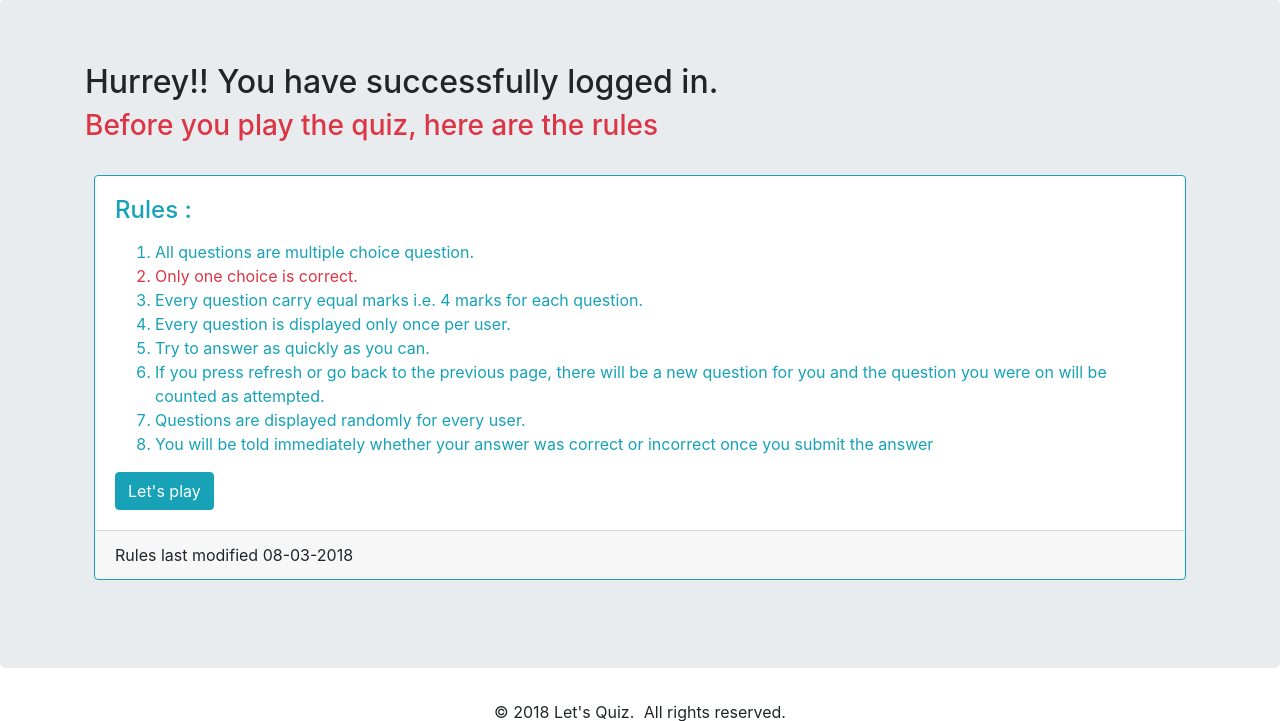
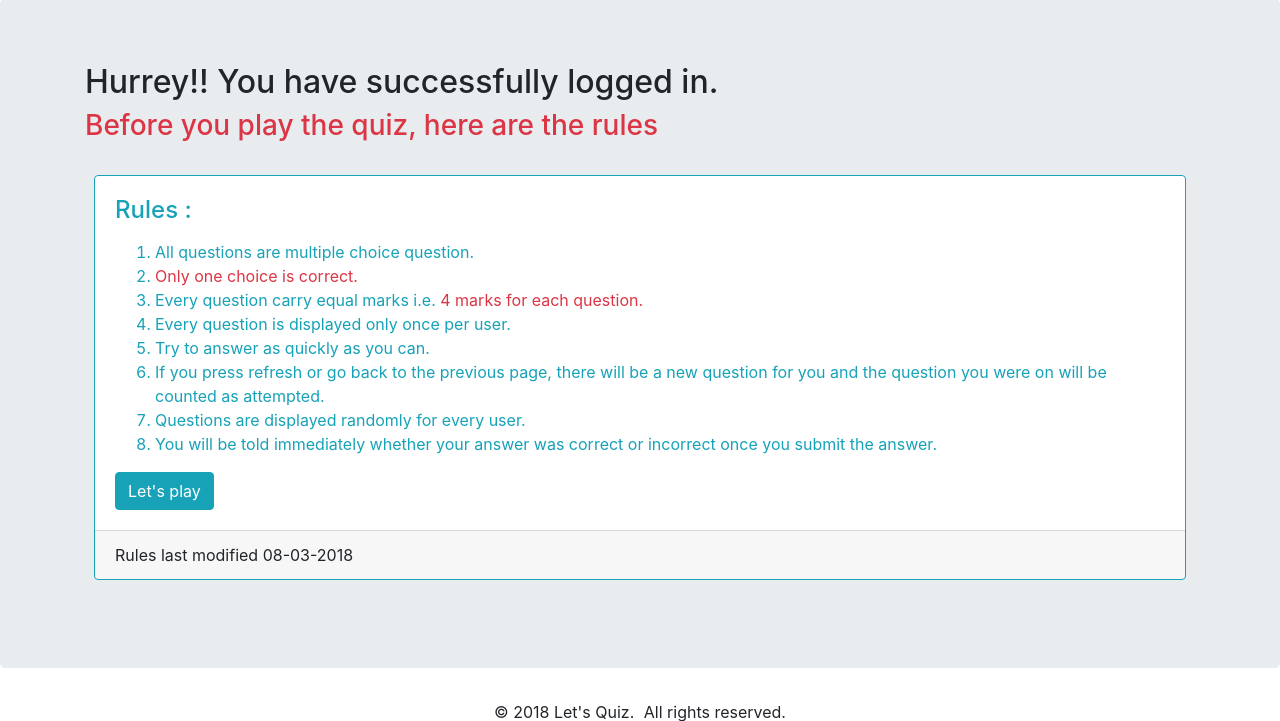
Before and after one commit to akashgiricse/lets-quiz, a Django app: a page that uses lets_quiz/templates/quiz/user_home.html in a window 1280 px wide. Shown: the part 83-804 px from the top of the page. Run offline with Django 3.2, Linux system fonts and the light colour scheme; some libraries are stand-ins or nearby versions.

Commit message:
Modify quiz rules

```diff
--- a/lets_quiz/templates/quiz/user_home.html
+++ b/lets_quiz/templates/quiz/user_home.html
@@ -15,14 +15,14 @@
                     <p class="card-text">
                         <ul style="list-style:decimal;">
                             <li>All questions are multiple choice question.</li>
-                            <li class="text-danger">Only one choice is correct.</li>
-                            <li>Every question carry equal marks i.e. 4 marks for each question.
+                            <li><span class="text-danger">Only one choice is correct.</span></li>
+                            <li>Every question carry equal marks i.e. <span class="text-danger">4 marks for each question.</span>
                             </li>
                             <li>Every question is displayed only once per user.</li>
                             <li>Try to answer as quickly as you can.</li>
                             <li>If you press refresh or go back to the previous page, there will be a new question for you and the question you were on will be counted as attempted.</li>
                             <li>Questions are displayed randomly for every user.</li>
-                            <li>You will be told immediately whether your answer was correct or incorrect once you submit the answer</li>
+                            <li>You will be told immediately whether your answer was correct or incorrect once you submit the answer.</li>
                         </ul>
                     </p>
                     <a href="{% url 'quiz:play' %}" class="btn btn-info">Let's play</a>
```
